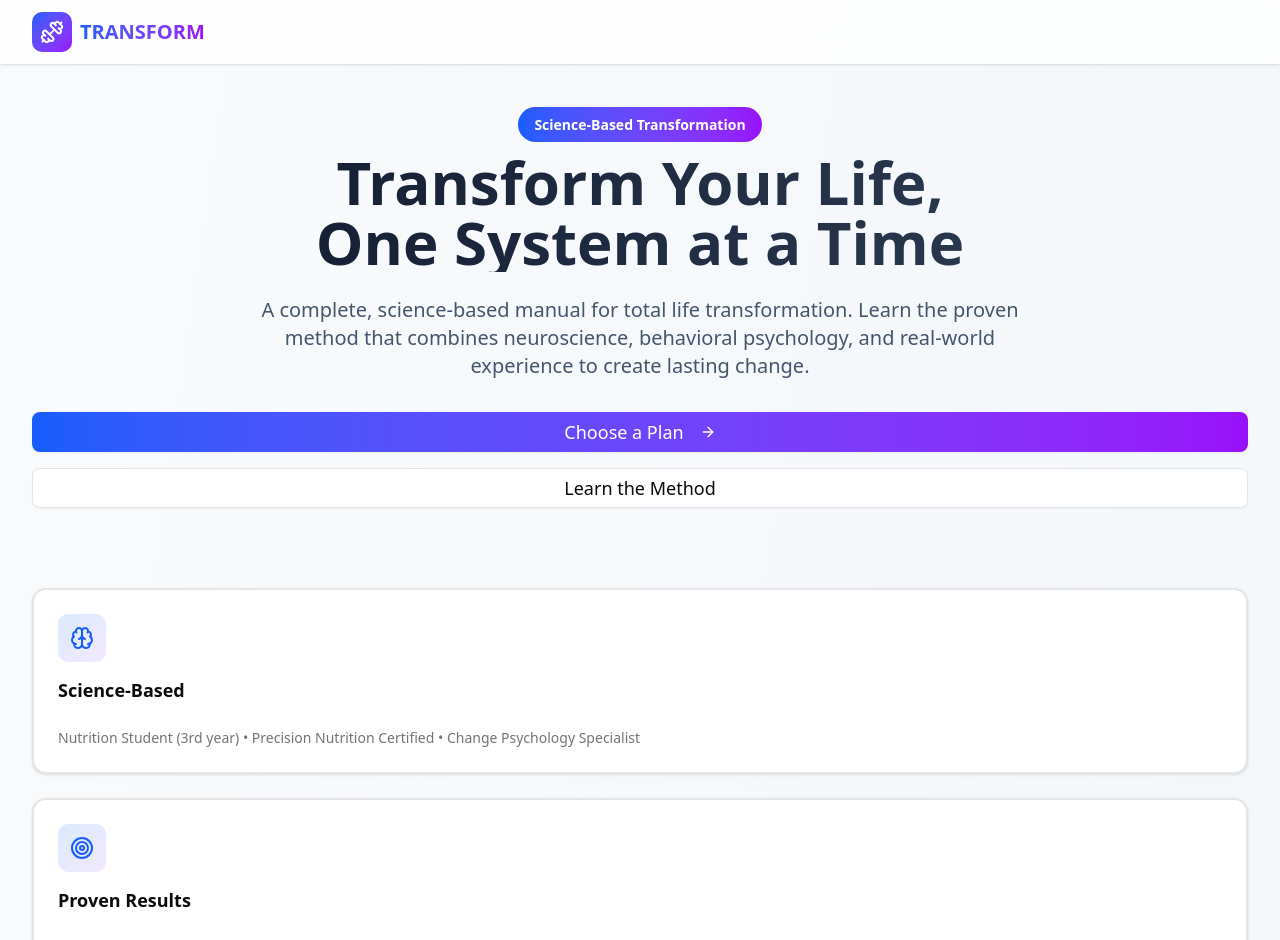
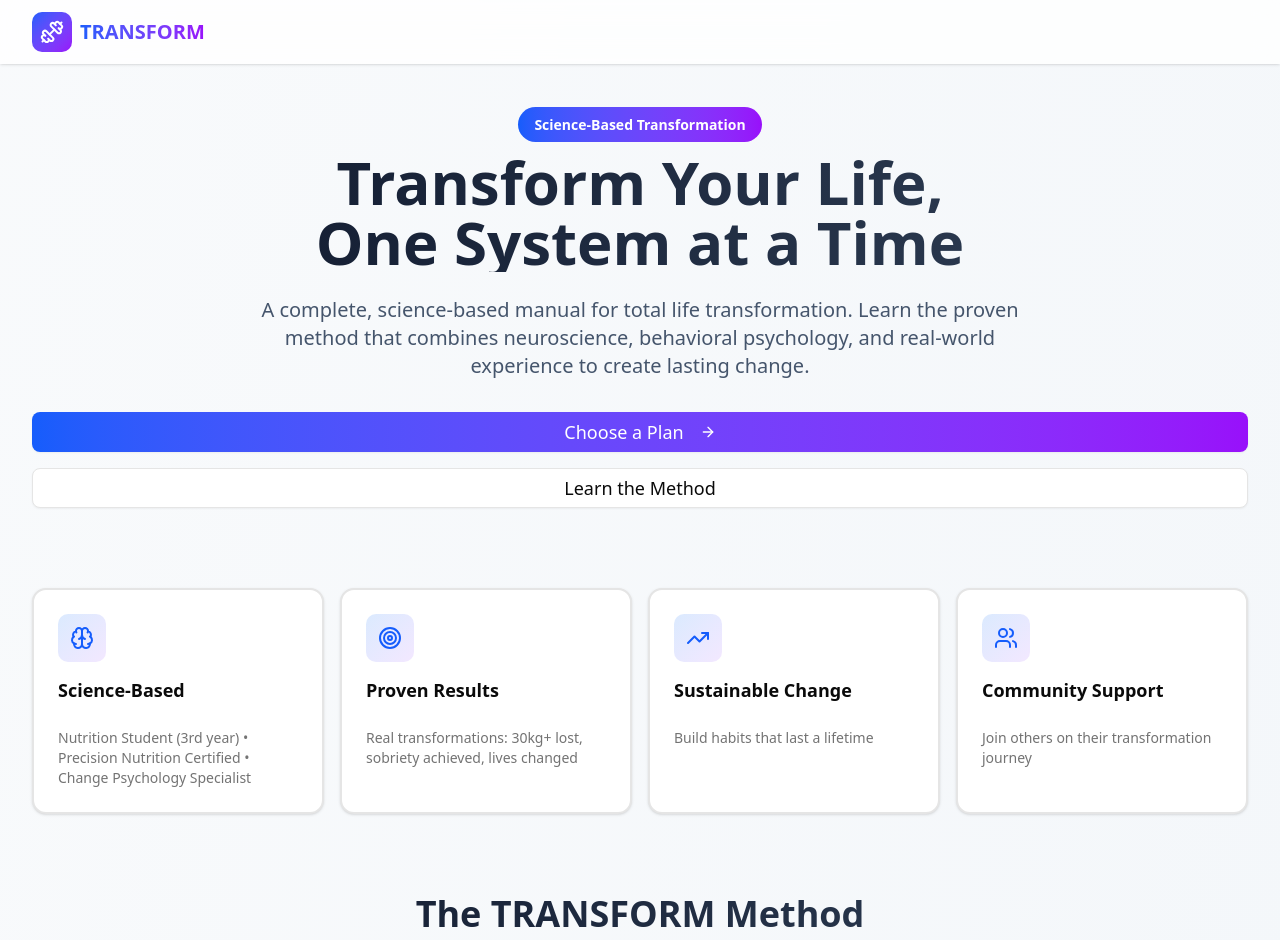
Before and after one commit to AdrianoDRJB/Transform-method, a React (Vite) app: page / in a window 1280 px wide. Shown: the top 940 px of the page. Built offline with nearby package versions, Linux system fonts and the light colour scheme.

Commit message:
Fix: Change benefits grid to 4 columns layout

```diff
--- a/src/components/HomePage.jsx
+++ b/src/components/HomePage.jsx
@@ -99,7 +99,7 @@ function HomePage() {
       </div>
 
       {/* Benefits Section */}
-      <div className="grid grid-cols-1 md:grid-cols-2 lg:grid-cols-4 gap-6 mb-20">
+      <div className="grid grid-cols-4 gap-4 mb-20">
         {benefits.map((benefit, index) => (
           <Card
             key={index}
```
